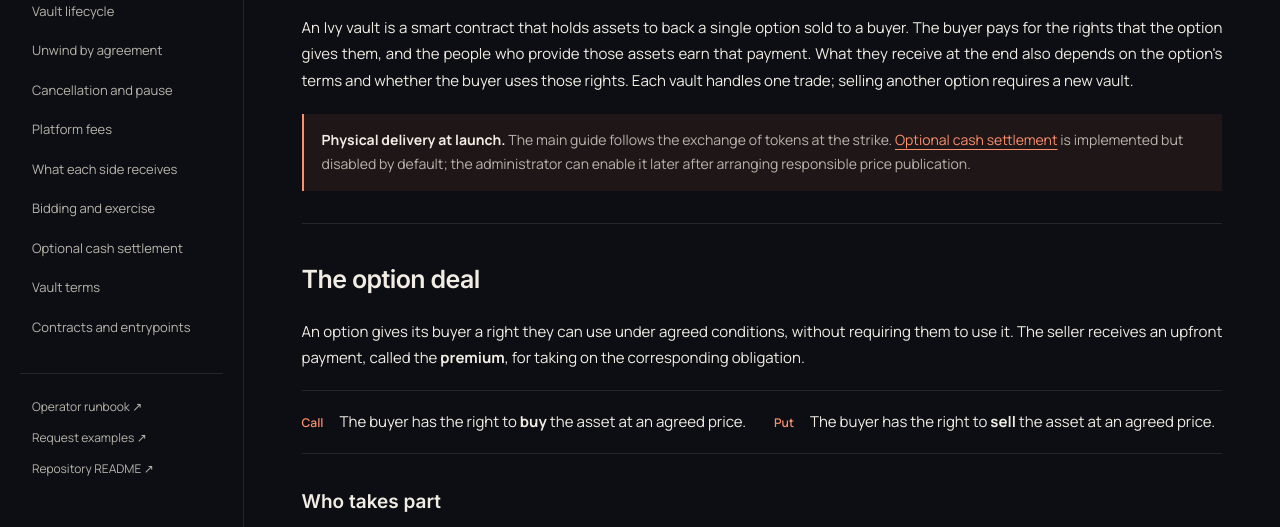
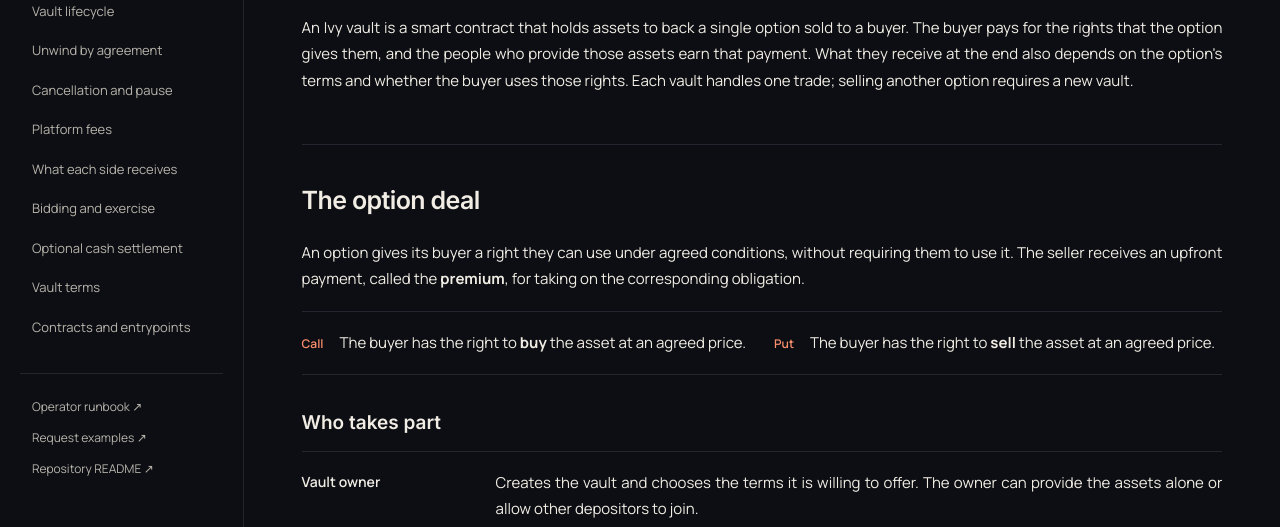
Before and after one commit to Ivy-options/vaults, a website: page docs/site/index.html in a window 1280 px wide. Shown: the part 259-786 px from the top of the page. Drawn offline with Linux system fonts and the light colour scheme.

Commit message:
docs: remove introductory launch callout

```diff
--- a/docs/site/index.html
+++ b/docs/site/index.html
@@ -75,12 +75,6 @@
             terms and whether the buyer uses those rights. Each vault handles
             one trade; selling another option requires a new vault.
           </p>
-          <div class="callout">
-            <b>Physical delivery at launch.</b> The main guide follows the exchange
-            of tokens at the strike. <a href="#cash-settlement">Optional cash
-            settlement</a> is implemented but disabled by default; the administrator
-            can enable it later after arranging responsible price publication.
-          </div>
         </div>
       </div>
 
```
